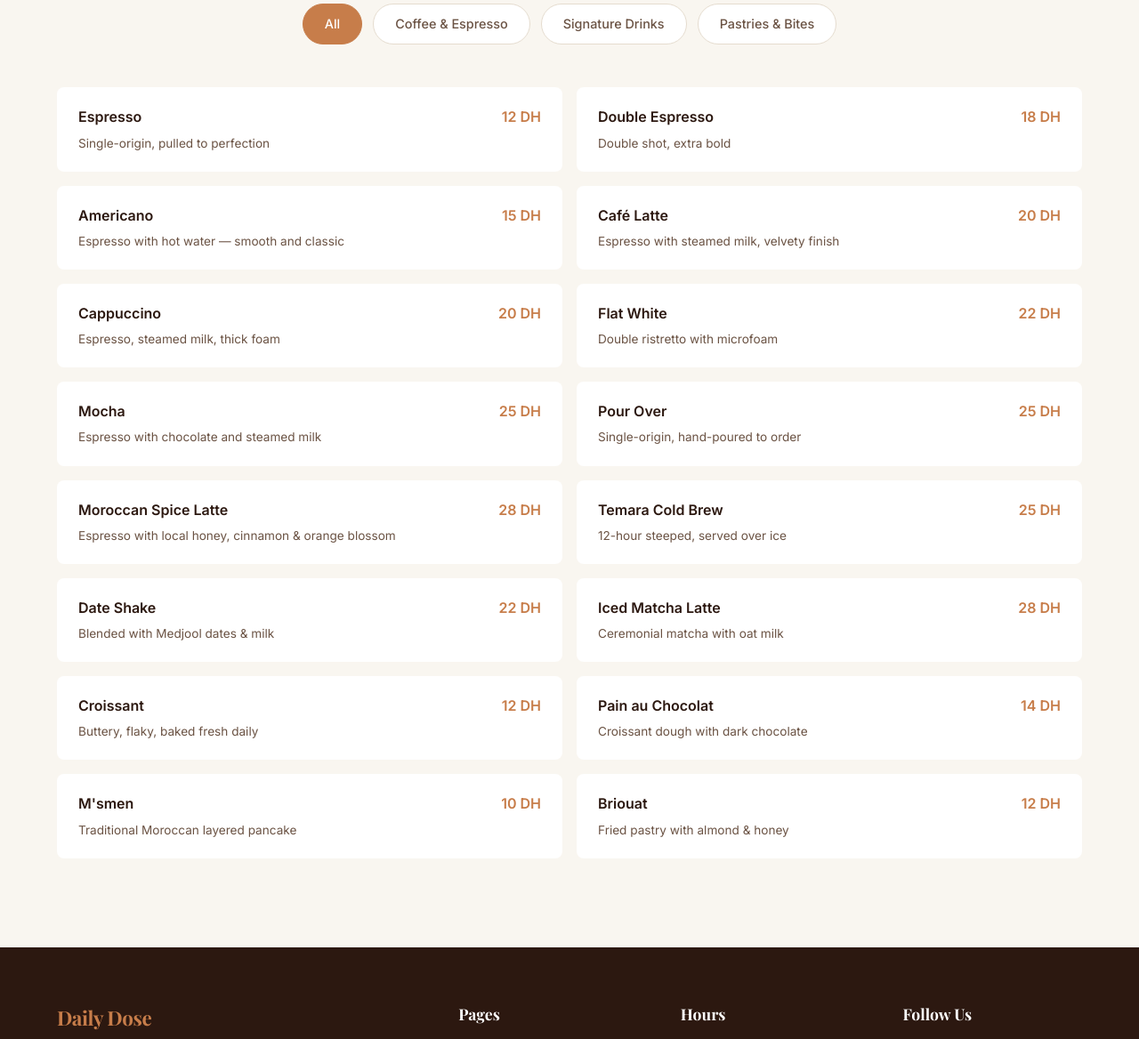
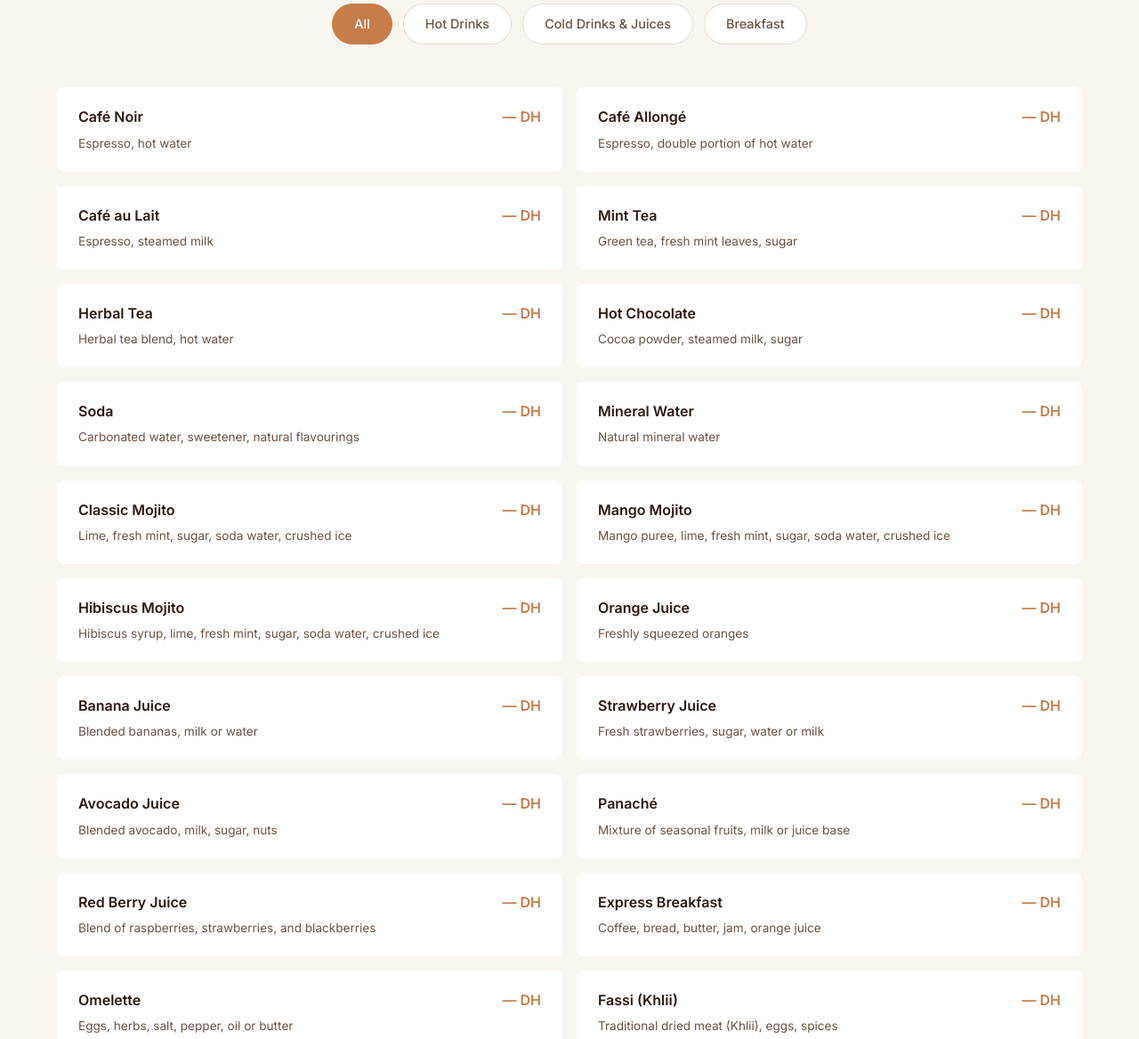
Before and after one commit to anouarmaroc2009-cmyk/Daily-dose-coffe, a plain HTML site: page en/menu.html in a window 1280 px wide. Shown: the part 320-1488 px from the top of the page at 89% size. Drawn offline with nearby package versions, Linux system fonts and the light colour scheme; a web font is replaced by a local one.

Commit message:
Update menu with real items in EN/FR/AR - hot drinks, cold drinks, mojitos, juices, breakfast

```diff
--- a/en/menu.html
+++ b/en/menu.html
@@ -42,129 +42,166 @@
 
       <div class="menu-categories">
         <a href="#" class="menu-cat-btn active" data-cat="all">All</a>
-        <a href="#" class="menu-cat-btn" data-cat="coffee">Coffee & Espresso</a>
-        <a href="#" class="menu-cat-btn" data-cat="signature">Signature Drinks</a>
-        <a href="#" class="menu-cat-btn" data-cat="pastries">Pastries & Bites</a>
+        <a href="#" class="menu-cat-btn" data-cat="hot">Hot Drinks</a>
+        <a href="#" class="menu-cat-btn" data-cat="cold">Cold Drinks &amp; Juices</a>
+        <a href="#" class="menu-cat-btn" data-cat="breakfast">Breakfast</a>
       </div>
 
-      <div class="menu-grid" id="menuGrid">
-        <!-- Coffee -->
-        <div class="menu-item" data-cat="coffee">
+      <div class="menu-grid">
+
+        <!-- Hot Drinks -->
+        <div class="menu-item" data-cat="hot">
           <div class="menu-item-info">
-            <div class="menu-item-name">Espresso</div>
-            <div class="menu-item-desc">Single-origin, pulled to perfection</div>
+            <div class="menu-item-name">Café Noir</div>
+            <div class="menu-item-desc">Espresso, hot water</div>
           </div>
-          <span class="menu-item-price">12 DH</span>
+          <span class="menu-item-price">— DH</span>
         </div>
-        <div class="menu-item" data-cat="coffee">
+        <div class="menu-item" data-cat="hot">
           <div class="menu-item-info">
-            <div class="menu-item-name">Double Espresso</div>
-            <div class="menu-item-desc">Double shot, extra bold</div>
+            <div class="menu-item-name">Café Allongé</div>
+            <div class="menu-item-desc">Espresso, double portion of hot water</div>
           </div>
-          <span class="menu-item-price">18 DH</span>
+          <span class="menu-item-price">— DH</span>
         </div>
-        <div class="menu-item" data-cat="coffee">
+        <div class="menu-item" data-cat="hot">
           <div class="menu-item-info">
-            <div class="menu-item-name">Americano</div>
-            <div class="menu-item-desc">Espresso with hot water — smooth and classic</div>
+            <div class="menu-item-name">Café au Lait</div>
+            <div class="menu-item-desc">Espresso, steamed milk</div>
           </div>
-          <span class="menu-item-price">15 DH</span>
+          <span class="menu-item-price">— DH</span>
         </div>
-        <div class="menu-item" data-cat="coffee">
+        <div class="menu-item" data-cat="hot">
           <div class="menu-item-info">
-            <div class="menu-item-name">Café Latte</div>
-            <div class="menu-item-desc">Espresso with steamed milk, velvety finish</div>
+            <div class="menu-item-name">Mint Tea</div>
+            <div class="menu-item-desc">Green tea, fresh mint leaves, sugar</div>
           </div>
-          <span class="menu-item-price">20 DH</span>
+          <span class="menu-item-price">— DH</span>
         </div>
-        <div class="menu-item" data-cat="coffee">
+        <div class="menu-item" data-cat="hot">
           <div class="menu-item-info">
-            <div class="menu-item-name">Cappuccino</div>
-            <div class="menu-item-desc">Espresso, steamed milk, thick foam</div>
+            <div class="menu-item-name">Herbal Tea</div>
+            <div class="menu-item-desc">Herbal tea blend, hot water</div>
           </div>
-          <span class="menu-item-price">20 DH</span>
+          <span class="menu-item-price">— DH</span>
         </div>
-        <div class="menu-item" data-cat="coffee">
+        <div class="menu-item" data-cat="hot">
           <div class="menu-item-info">
-            <div class="menu-item-name">Flat White</div>
-            <div class="menu-item-desc">Double ristretto with microfoam</div>
+            <div class="menu-item-name">Hot Chocolate</div>
+            <div class="menu-item-desc">Cocoa powder, steamed milk, sugar</div>
           </div>
-          <span class="menu-item-price">22 DH</span>
-        </div>
-        <div class="menu-item" data-cat="coffee">
-          <div class="menu-item-info">
-            <div class="menu-item-name">Mocha</div>
-            <div class="menu-item-desc">Espresso with chocolate and steamed milk</div>
-          </div>
-          <span class="menu-item-price">25 DH</span>
-        </div>
-        <div class="menu-item" data-cat="coffee">
-          <div class="menu-item-info">
-            <div class="menu-item-name">Pour Over</div>
-            <div class="menu-item-desc">Single-origin, hand-poured to order</div>
-          </div>
-          <span class="menu-item-price">25 DH</span>
+          <span class="menu-item-price">— DH</span>
         </div>
 
-        <!-- Signature Drinks -->
-        <div class="menu-item" data-cat="signature">
+        <!-- Cold Drinks & Juices -->
+        <div class="menu-item" data-cat="cold">
           <div class="menu-item-info">
-            <div class="menu-item-name">Moroccan Spice Latte</div>
-            <div class="menu-item-desc">Espresso with local honey, cinnamon & orange blossom</div>
+            <div class="menu-item-name">Soda</div>
+            <div class="menu-item-desc">Carbonated water, sweetener, natural flavourings</div>
           </div>
-          <span class="menu-item-price">28 DH</span>
+          <span class="menu-item-price">— DH</span>
         </div>
-        <div class="menu-item" data-cat="signature">
+        <div class="menu-item" data-cat="cold">
           <div class="menu-item-info">
-            <div class="menu-item-name">Temara Cold Brew</div>
-            <div class="menu-item-desc">12-hour steeped, served over ice</div>
+            <div class="menu-item-name">Mineral Water</div>
+            <div class="menu-item-desc">Natural mineral water</div>
           </div>
-          <span class="menu-item-price">25 DH</span>
+          <span class="menu-item-price">— DH</span>
         </div>
-        <div class="menu-item" data-cat="signature">
+        <div class="menu-item" data-cat="cold">
           <div class="menu-item-info">
-            <div class="menu-item-name">Date Shake</div>
-            <div class="menu-item-desc">Blended with Medjool dates & milk</div>
+            <div class="menu-item-name">Classic Mojito</div>
+            <div class="menu-item-desc">Lime, fresh mint, sugar, soda water, crushed ice</div>
           </div>
-          <span class="menu-item-price">22 DH</span>
+          <span class="menu-item-price">— DH</span>
         </div>
-        <div class="menu-item" data-cat="signature">
+        <div class="menu-item" data-cat="cold">
           <div class="menu-item-info">
-            <div class="menu-item-name">Iced Matcha Latte</div>
-            <div class="menu-item-desc">Ceremonial matcha with oat milk</div>
+            <div class="menu-item-name">Mango Mojito</div>
+            <div class="menu-item-desc">Mango puree, lime, fresh mint, sugar, soda water, crushed ice</div>
           </div>
-          <span class="menu-item-price">28 DH</span>
+          <span class="menu-item-price">— DH</span>
+        </div>
+        <div class="menu-item" data-cat="cold">
+          <div class="menu-item-info">
+            <div class="menu-item-name">Hibiscus Mojito</div>
+            <div class="menu-item-desc">Hibiscus syrup, lime, fresh mint, sugar, soda water, crushed ice</div>
+          </div>
+          <span class="menu-item-price">— DH</span>
+        </div>
+        <div class="menu-item" data-cat="cold">
+          <div class="menu-item-info">
+            <div class="menu-item-name">Orange Juice</div>
+            <div class="menu-item-desc">Freshly squeezed oranges</div>
+          </div>
+          <span class="menu-item-price">— DH</span>
+        </div>
+        <div class="menu-item" data-cat="cold">
+          <div class="menu-item-info">
+            <div class="menu-item-name">Banana Juice</div>
+            <div class="menu-item-desc">Blended bananas, milk or water</div>
+          </div>
+          <span class="menu-item-price">— DH</span>
+        </div>
+        <div class="menu-item" data-cat="cold">
+          <div class="menu-item-info">
+            <div class="menu-item-name">Strawberry Juice</div>
+            <div class="menu-item-desc">Fresh strawberries, sugar, water or milk</div>
+          </div>
+          <span class="menu-item-price">— DH</span>
+        </div>
+        <div class="menu-item" data-cat="cold">
+          <div class="menu-item-info">
+            <div class="menu-item-name">Avocado Juice</div>
+            <div class="menu-item-desc">Blended avocado, milk, sugar, nuts</div>
+          </div>
+          <span class="menu-item-price">— DH</span>
+        </div>
+        <div class="menu-item" data-cat="cold">
+          <div class="menu-item-info">
+            <div class="menu-item-name">Panaché</div>
+            <div class="menu-item-desc">Mixture of seasonal fruits, milk or juice base</div>
+          </div>
+          <span class="menu-item-price">— DH</span>
+        </div>
+        <div class="menu-item" data-cat="cold">
+          <div class="menu-item-info">
+            <div class="menu-item-name">Red Berry Juice</div>
+            <div class="menu-item-desc">Blend of raspberries, strawberries, and blackberries</div>
+          </div>
+          <span class="menu-item-price">— DH</span>
         </div>
 
-        <!-- Pastries -->
-        <div class="menu-item" data-cat="pastries">
+        <!-- Breakfast -->
+        <div class="menu-item" data-cat="breakfast">
           <div class="menu-item-info">
-            <div class="menu-item-name">Croissant</div>
-            <div class="menu-item-desc">Buttery, flaky, baked fresh daily</div>
+            <div class="menu-item-name">Express Breakfast</div>
+            <div class="menu-item-desc">Coffee, bread, butter, jam, orange juice</div>
           </div>
-          <span class="menu-item-price">12 DH</span>
+          <span class="menu-item-price">— DH</span>
         </div>
-        <div class="menu-item" data-cat="pastries">
+        <div class="menu-item" data-cat="breakfast">
           <div class="menu-item-info">
-            <div class="menu-item-name">Pain au Chocolat</div>
-            <div class="menu-item-desc">Croissant dough with dark chocolate</div>
+            <div class="menu-item-name">Omelette</div>
+            <div class="menu-item-desc">Eggs, herbs, salt, pepper, oil or butter</div>
           </div>
-          <span class="menu-item-price">14 DH</span>
+          <span class="menu-item-price">— DH</span>
         </div>
-        <div class="menu-item" data-cat="pastries">
+        <div class="menu-item" data-cat="breakfast">
           <div class="menu-item-info">
-            <div class="menu-item-name">M'smen</div>
-            <div class="menu-item-desc">Traditional Moroccan layered pancake</div>
+            <div class="menu-item-name">Fassi (Khlii)</div>
+            <div class="menu-item-desc">Traditional dried meat (Khlii), eggs, spices</div>
           </div>
-          <span class="menu-item-price">10 DH</span>
+          <span class="menu-item-price">— DH</span>
         </div>
-        <div class="menu-item" data-cat="pastries">
+        <div class="menu-item" data-cat="breakfast">
           <div class="menu-item-info">
-            <div class="menu-item-name">Briouat</div>
-            <div class="menu-item-desc">Fried pastry with almond & honey</div>
+            <div class="menu-item-name">Fassi Régime</div>
+            <div class="menu-item-desc">Eggs, seasonal vegetables, light spices</div>
           </div>
-          <span class="menu-item-price">12 DH</span>
+          <span class="menu-item-price">— DH</span>
         </div>
+
       </div>
     </div>
   </section>
```
Also changed, not shown: ar/menu.html (+112 -72 lines), fr/menu.html (+113 -73 lines).
